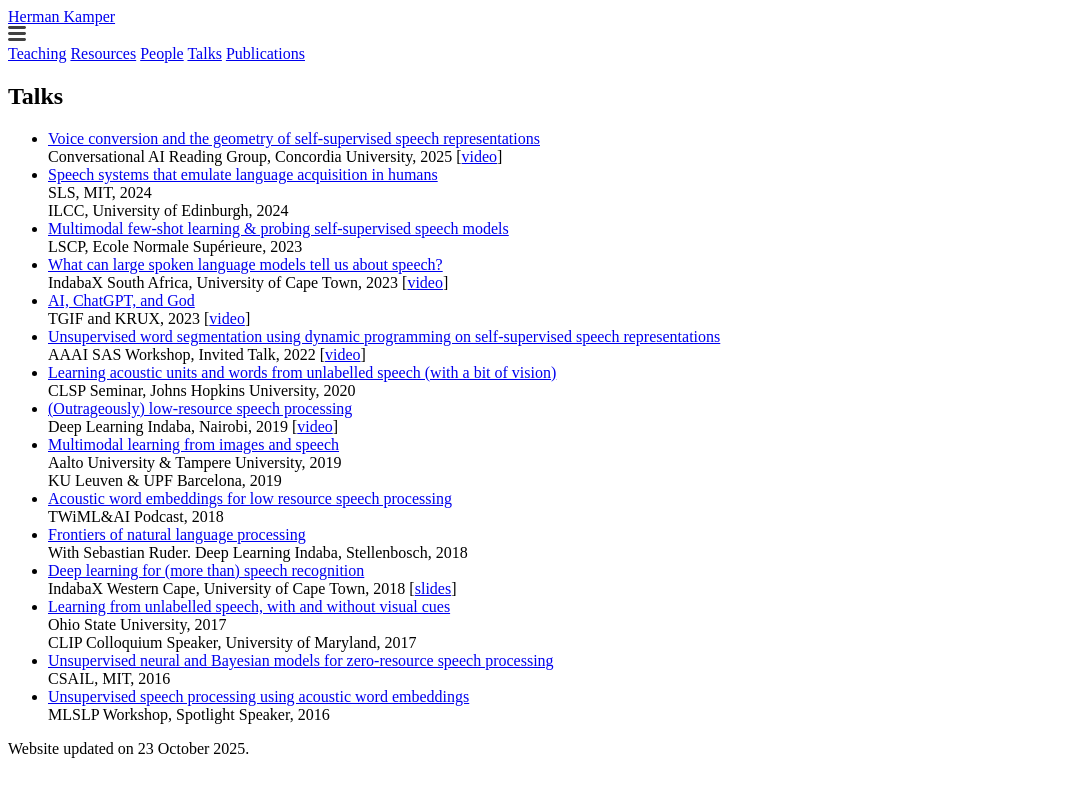
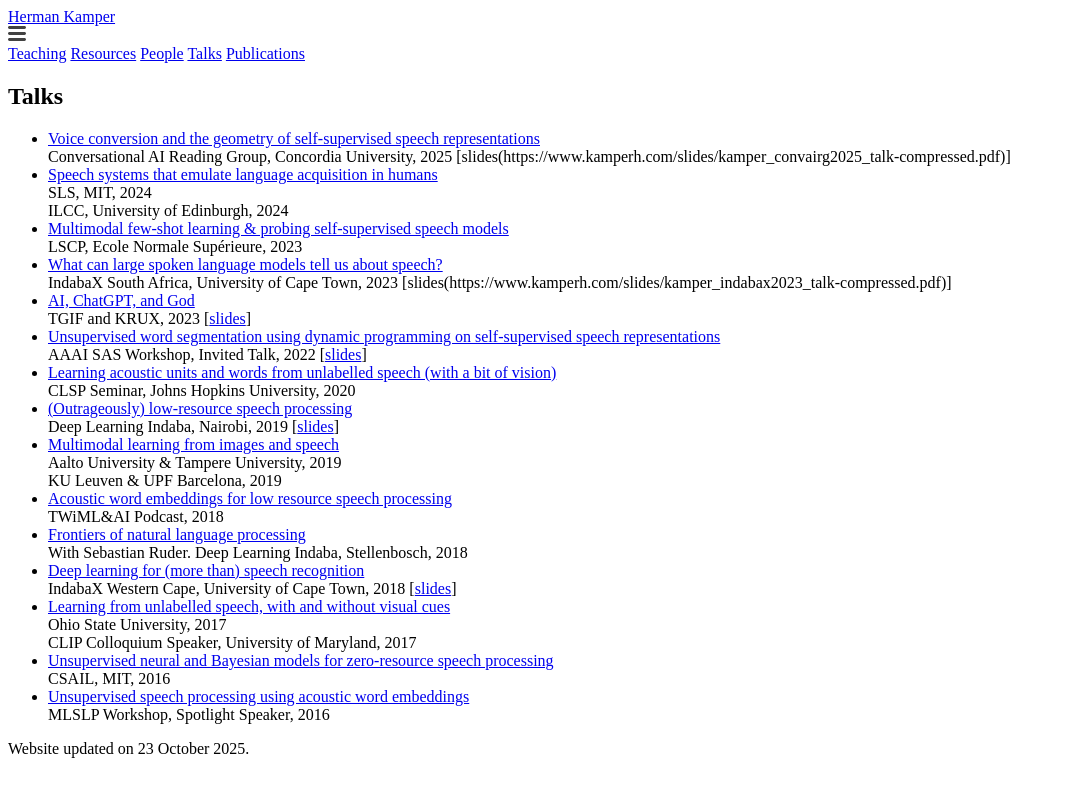
Before and after one commit to kamperh/kamperh.github.io, a Jekyll site: the page built from talks.md, in a window 1280 px wide. Shown: the top 797 px of the page, without its empty margins (0-1065 px from the left). Built offline with Jekyll 4.4.1, drawn with Linux system fonts in a browser that asks for light colours; a style sheet for code colours, icons or effects is not loaded.

Commit message:
Update talks.md

```diff
--- a/talks.md
+++ b/talks.md
@@ -9,23 +9,23 @@
 
 <!-- Many of the talks below are also on [this YouTube playlist](https://www.youtube.com/playlist?list=PLmZlBIcArwhOcX0KF9aNc-BfZxd1xqF8H). -->
 
-- [Voice conversion and the geometry of self-supervised speech representations]({{site.url}}/slides/kamper_convairg2025_talk-compressed.pdf)
-  Conversational AI Reading Group, Concordia University, 2025 [[video](https://youtu.be/L6SnWOui_7A)]
+- [Voice conversion and the geometry of self-supervised speech representations](https://youtu.be/L6SnWOui_7A)
+  Conversational AI Reading Group, Concordia University, 2025 [slides({{site.url}}/slides/kamper_convairg2025_talk-compressed.pdf)]
 - [Speech systems that emulate language acquisition in humans]({{site.url}}/slides/kamper_mit2024_talk-compressed.pdf)
   SLS, MIT, 2024
   ILCC, University of Edinburgh, 2024
 - [Multimodal few-shot learning & probing self-supervised speech models]({{site.url}}/slides/kamper_ens2023_talk-compressed.pdf)
   LSCP, Ecole Normale Supérieure, 2023
-- [What can large spoken language models tell us about speech?]({{site.url}}/slides/kamper_indabax2023_talk-compressed.pdf)
-  IndabaX South Africa, University of Cape Town, 2023 [[video](https://youtu.be/g0nTBjBGkGY)]
-- [AI, ChatGPT, and God]({{site.url}}/slides/kamper_tgif_krux2023_talk_compressed.pdf)
-  TGIF and KRUX, 2023 [[video](https://youtu.be/VtoVimtm_VQ)]
-- [Unsupervised word segmentation using dynamic programming on self-supervised speech representations]({{site.url}}/slides/kamper_aaaisas2022_talk.pdf)
-  AAAI SAS Workshop, Invited Talk, 2022 [[video](https://youtu.be/oA0EMR_cMQY)]
+- [What can large spoken language models tell us about speech?](https://youtu.be/g0nTBjBGkGY)
+  IndabaX South Africa, University of Cape Town, 2023 [slides({{site.url}}/slides/kamper_indabax2023_talk-compressed.pdf)]
+- [AI, ChatGPT, and God](https://youtu.be/VtoVimtm_VQ)
+  TGIF and KRUX, 2023 [[slides]({{site.url}}/slides/kamper_tgif_krux2023_talk_compressed.pdf)]
+- [Unsupervised word segmentation using dynamic programming on self-supervised speech representations](https://youtu.be/oA0EMR_cMQY)
+  AAAI SAS Workshop, Invited Talk, 2022 [[slides]({{site.url}}/slides/kamper_aaaisas2022_talk.pdf)]
 - [Learning acoustic units and words from unlabelled speech (with a bit of vision)]({{site.url}}/slides/kamper_jhuclsp2020_talk.pdf)
   CLSP Seminar, Johns Hopkins University, 2020
-- [(Outrageously) low-resource speech processing]({{site.url}}/slides/kamper_indaba2019_talk.pdf)
-  Deep Learning Indaba, Nairobi, 2019 [[video](https://youtu.be/dTV4mbMJ9yM)]
+- [(Outrageously) low-resource speech processing](https://youtu.be/dTV4mbMJ9yM)
+  Deep Learning Indaba, Nairobi, 2019 [[slides]({{site.url}}/slides/kamper_indaba2019_talk.pdf)]
 - [Multimodal learning from images and speech]({{site.url}}/slides/kamper_leuvenupf_talk_2019.pdf)
   Aalto University & Tampere University, 2019
   KU Leuven & UPF Barcelona, 2019
```
